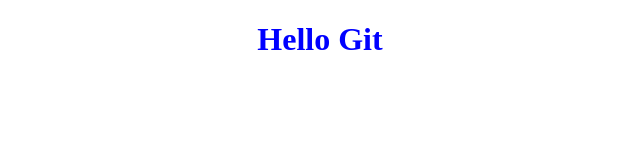
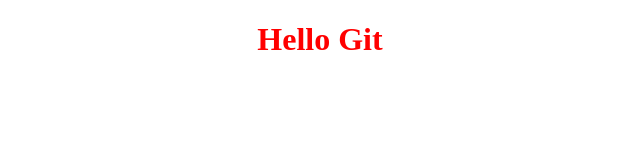
Before and after one commit to kmjaeger/Shecodes-weather-project, a plain HTML site: page index.html in a window 1280 px wide. Shown: the whole page, without its empty margins (320-960 px from the left). Drawn offline with Linux system fonts and the light colour scheme.

Commit message:
Created css and js files

```diff
--- a/index.html
+++ b/index.html
@@ -5,15 +5,12 @@
     <meta http-equiv="X-UA-Compatible" content="IE=edge">
     <meta name="viewport" content="width=device-width, initial-scale=1.0">
     <title>Document</title>
-<style>
-        h1 {
-            text-align: center;
-            color: blue;
-        }
-    </style>
-    </head>
+    <link rel= "stylesheet" href="style.css" />
+</head>
 <body>
-    <h1>Hello Git</h1>
-
+    <h1>
+        Hello Git
+    </h1>
+    <script src="script.js"></script>
 </body>
 </html>
--- /dev/null
+++ b/style.css
@@ -0,0 +1,4 @@
+h1 {
+    text-align: center;
+    color: red;
+}
```
Also changed, not shown: script.js (added).
